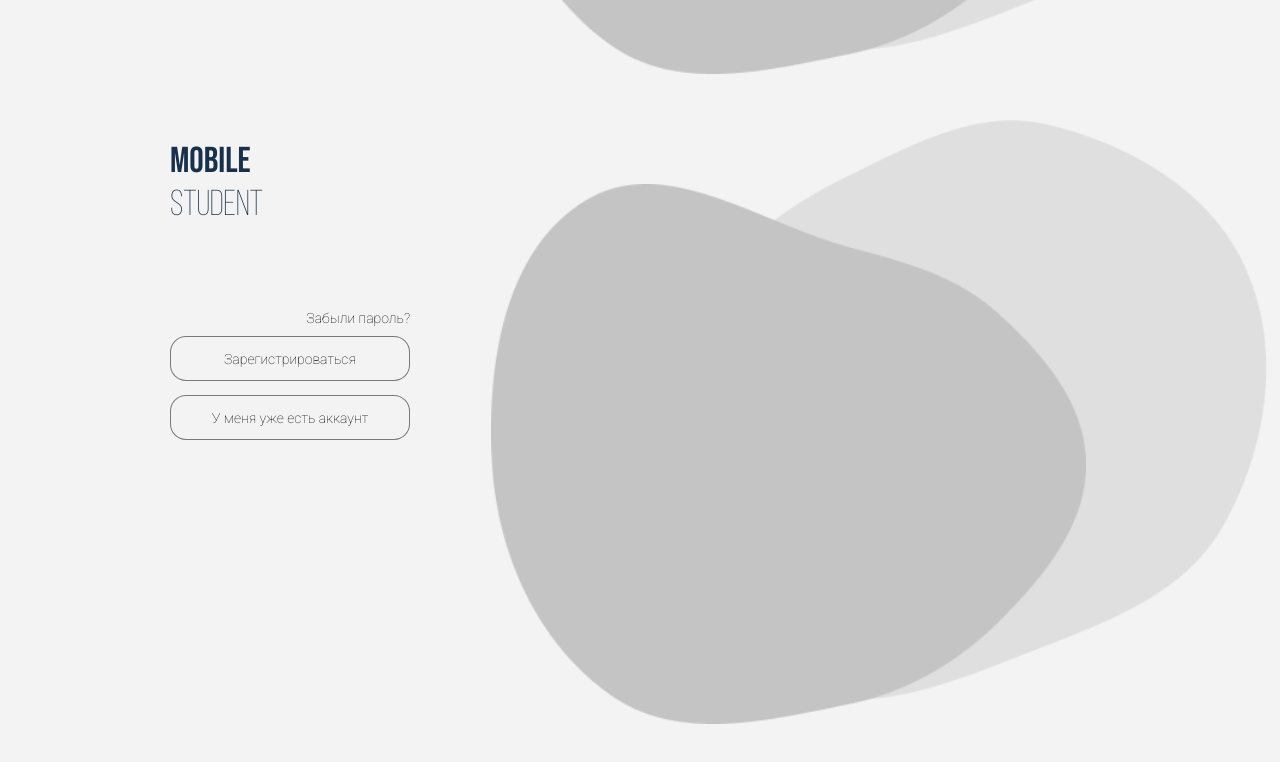
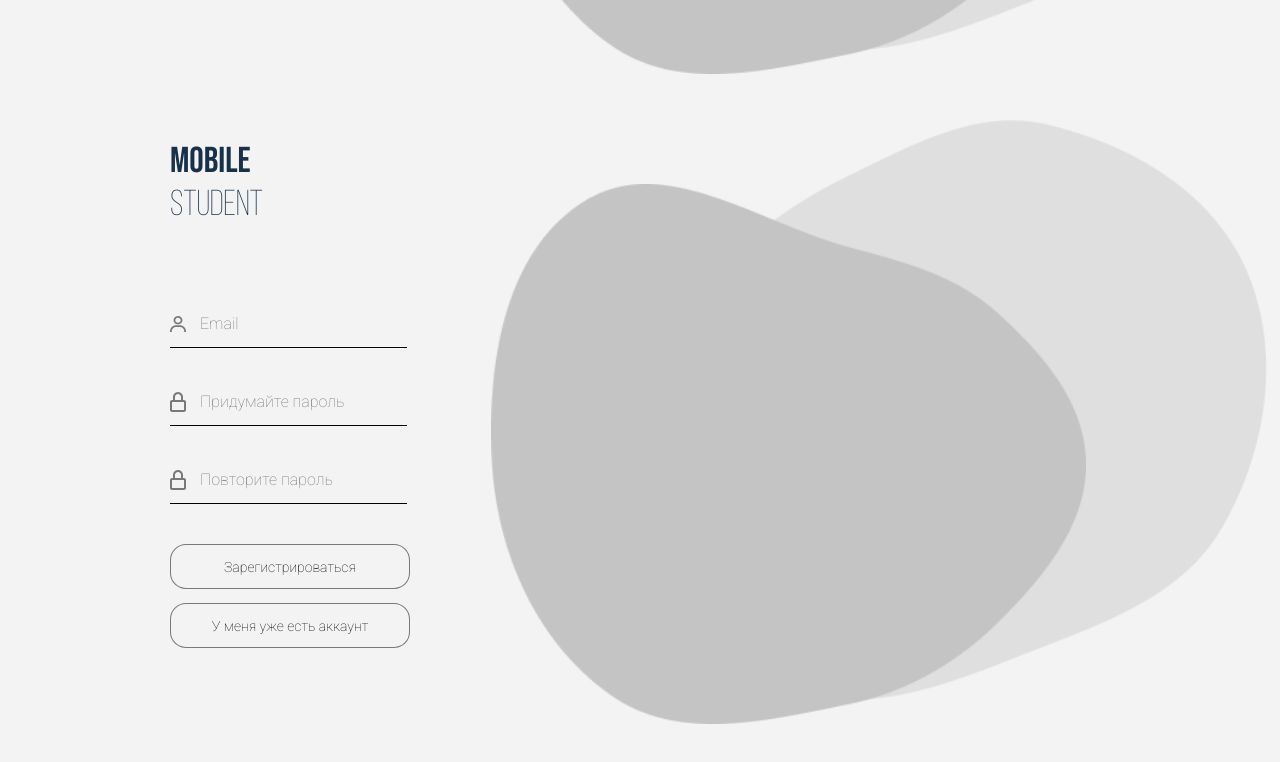
Before and after one commit to paulineko/frontend_admin, a React (Create React App) app: page / in a window 1280 px wide. Shown: the part 624-1386 px from the top of the page. Built offline with nearby package versions, Linux system fonts and the light colour scheme.

Commit message:
autoriz
autoriz

```diff
--- a/src/App.css
+++ b/src/App.css
@@ -2,6 +2,7 @@
 @import url(./fonts/fonts.css);
 @import url(./css/header.css);
 @import url(./css/authorization.css);
+@import url(./css/registration.css);
 
 * {
   color: black;
--- /dev/null
+++ b/src/css/registration.css
@@ -0,0 +1,130 @@
+.container-registration {
+   align-items: flex-start;
+   margin-top: 50px;
+   display: flex;
+   justify-content: center;
+}
+
+.row-rast {
+   display: flex;
+   align-items: stretch;
+}
+
+.row-col1 {
+ height: 600px;
+}
+
+.row-col2 {
+ height: 600px;
+  width: 700px;
+}
+
+.mobile-student {
+   font-family: 'Bebas Neue';
+   font-size: 36px;
+   margin-bottom: 74px;
+   color: #18304A;
+}
+
+.colortext {
+   font-family: 'Bebas-Neue-Light';
+   font-size: 36px;
+   color: #18304A;
+
+}
+
+.recover-password
+{
+   font-style: normal;
+   font-weight: 275;
+   font-size: 14px;
+   line-height: 36px;
+   text-align: right;
+}
+
+.login-registration-input {
+   height: 45px;
+   width: 205px;
+   border:0;
+   border-bottom:1px solid black;
+   background: url(../img/email.svg) no-repeat;
+   background-position: center left;
+   padding-left: 30px;
+}
+
+.login-registration-input :focus {
+   border: none;
+   background: none;
+}
+
+.password-registration-input {
+   margin-top: 30px;
+   height: 45px;
+   width: 205px;
+   border:0;
+   border-bottom:1px solid black;
+   background: url(../img/password.svg) no-repeat;
+   background-position: center left;
+   padding-left: 30px;
+}
+
+.repeatPassword-registration-input {
+   margin-top: 30px;
+   margin-bottom: 40px;
+   height: 45px;
+   width: 205px;
+   border:0;
+   border-bottom:1px solid black;
+   background: url(../img/password.svg) no-repeat;
+   background-position: center left;
+   padding-left: 30px;
+}
+
+.button1
+{
+   cursor: pointer;
+
+   width: 240px;
+   height: 45px;
+   left: 250px;
+   top: 532px;
+
+   border: 1px solid rgba(0, 0, 0, 0.5);
+   border-radius: 16px;
+   margin-bottom: 14px;
+
+   font-style: normal;
+   font-weight: 250;
+   font-size: 14px;
+   line-height: 36px;
+
+}
+
+.button1:hover {
+   transition: background 0.3 ease 0s;
+   border: 0px;
+   background: #D9D9D9;
+   color: black;
+}
+
+.figures1
+{
+   width: 695px;
+   height: 580px;
+   margin-left: 81px;
+   position: relative;
+
+   top: -20px;
+   bottom: 0px;
+   left: 81px;
+}
+
+.figures2
+{
+   width: 595px;
+   height: 540px;
+   background: none;
+   position: relative;
+   bottom: 540px;
+   left: 81px;
+}
--- a/src/pages/authorization.js
+++ b/src/pages/authorization.js
@@ -3,6 +3,8 @@ import { useFormik } from 'formik';
 
 import Main1 from '../img/main_1.png';
 import Main2 from '../img/main_2.png';
+
+
 
 const Authorization = () => {
   const formik = useFormik({
--- a/src/pages/registration.js
+++ b/src/pages/registration.js
@@ -1,27 +1,105 @@
-import React from 'react'
+import React from 'react';
+import { useFormik } from 'formik';
+
 import Main1 from '../img/main_1.png';
 import Main2 from '../img/main_2.png';
-import login from '../img/login.png';
-import password from '../img/password.png';
+
+const validate = values => {
+  const errors = {};
+  if (!values.email) {
+    errors.email = 'Обязательно для заполнения';
+  } else if (!/^[A-Z0-9._%+-]+@[A-Z0-9.-]+\.[A-Z]{2,4}$/i.test(values.email)) {
+    errors.email = 'Такой почты не существует';
+  }
+
+  if (!values.password) {
+    errors.password = 'Обязательно для заполнения';
+  } else if (values.password.length > 20) {
+    errors.password = 'Должно быть не менее 20 символов';
+  }
+
+  if (!values.repeatPassword) {
+    errors.repeatPassword = 'Обязательно для заполнения';
+  } else if (values.repeatPassword =! values.password) {
+    errors.password = 'Пароли не совпадают';
+  }
+
+  return errors;
+};
 
 const Registration = () => {
+  const formik = useFormik({
+    initialValues: {
+      email: '',
+      password: '',
+      repeatPassword: ''
+    },
+    validate,
+    onSubmit: values => {
+      alert(JSON.stringify(values, null, 2));
+    },
+  });
+
     return (
       <div>
         <main>
-          <div class = "container-authorization">
+          <div class = "container-registration">
             <div className='row-rast'>
               <div className='row-col1'>
                 <div className="mobile-student">MOBILE
                   <br/>
                   <span class="colortext"> STUDENT</span>
                 </div>
-                <div className="recover-password">Забыли пароль?</div>
-                <div>
-                  <button className ='button1' >Зарегистрироваться</button>
-                </div>
-                <div>
-                  <button className ='button1' >У меня уже есть аккаунт</button>
+                <form className="form-registration" onSubmit={formik.handleSubmit}>
+                  <div className='login-registration'>
+                    <input
+                      className='login-registration-input'
+                      id="email"
+                      name="email"
+                      type="email"
+                      size="26"
+                      onChange={formik.handleChange}
+                      value={formik.values.email}
+                      placeholder="Email"
+                    />
+                    {formik.errors.email ? <div>{formik.errors.email}</div> : null}
+
                   </div>
+                  <div className='password-registration'>
+                    <input
+                      className='password-autorization-input'
+                      id="password"
+                      name="password"
+                      type="password"
+                      size="26"
+                      onChange={formik.handleChange}
+                      value={formik.values.password}
+                      placeholder="Придумайте пароль"
+                    />
+                    {formik.errors.password ? <div>{formik.errors.password}</div> : null}
+
+                  </div>
+                  <div className='password-registration'>
+                    <input
+                      className='repeatPassword-registration-input'
+                      id="repeatPassword"
+                      name="repeatPassword"
+                      type="password"
+                      size="26"
+                      onChange={formik.handleChange}
+                      value={formik.values.repeatPassword}
+                      placeholder="Повторите пароль"
+                    />
+                    {formik.errors.repeatPassword ? <div>{formik.errors.repeatPassword}</div> : null}
+
+                  </div>
+                  <div>
+                    <button className ='button1' type="submit">Зарегистрироваться</button>
+                  </div>
+                  <div>
+                    <button className ='button1' >У меня уже есть аккаунт</button>
+                  </div>
+                </form>
               </div>
               <div className='row-col2'>
                 <img className="figures1" src={Main1} alt="logo"  />
@@ -33,6 +111,6 @@ const Registration = () => {
         </main>
       </div>
     )
-  }
+}
 
   export default Registration
```
